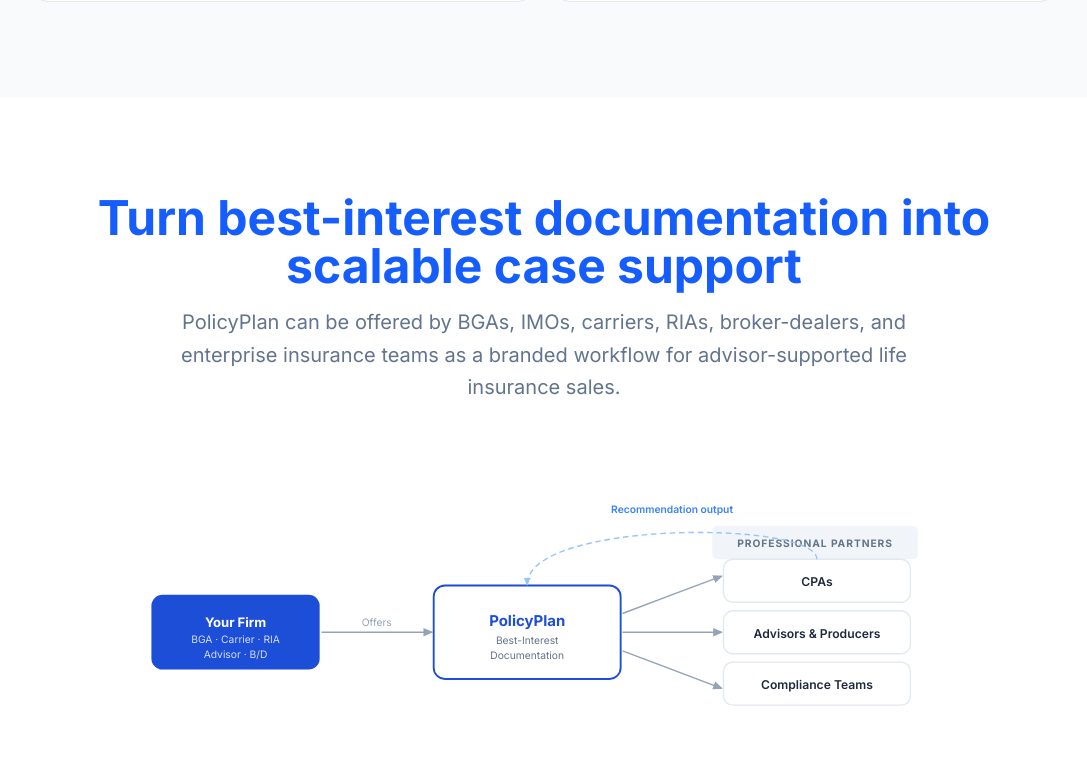
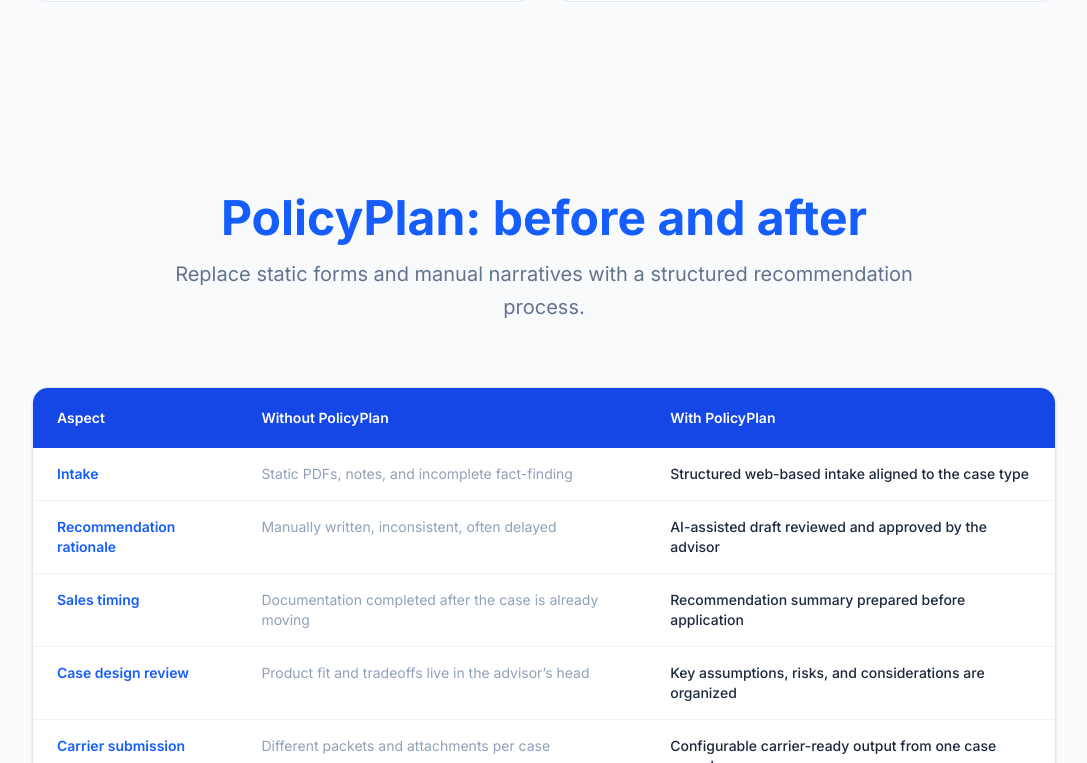
Before and after one commit to BoboCman/reg-187, a Next.js app: page / in a window 1280 px wide. Shown: the part 4817-5580 px from the top of the page, without its empty margins (96-1183 px from the left). Built offline with nearby package versions, Linux system fonts and the light colour scheme.

Commit message:
feat: remove unused ForFirms component from landing page
Improved code organization by eliminating redundant component.

Co-authored-by: BoboCman <192469630+BoboCman@users.noreply.github.com>

```diff
--- a/app/page.tsx
+++ b/app/page.tsx
@@ -5,7 +5,6 @@
 import { Capabilities } from "@/components/landing/Capabilities";
 import { Deliverables } from "@/components/landing/Deliverables";
 import { WhoItsFor } from "@/components/landing/WhoItsFor";
-import { ForFirms } from "@/components/landing/ForFirms";
 import { ComparisonTable } from "@/components/landing/ComparisonTable";
 import { Standards } from "@/components/landing/Standards";
 import { PositioningBand } from "@/components/landing/PositioningBand";
@@ -24,7 +23,6 @@
         <Capabilities />
         <Deliverables />
         <WhoItsFor />
-        <ForFirms />
         <ComparisonTable />
         <Standards />
         <PositioningBand />
```
